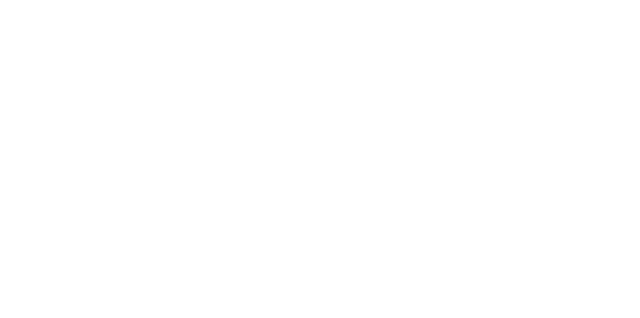
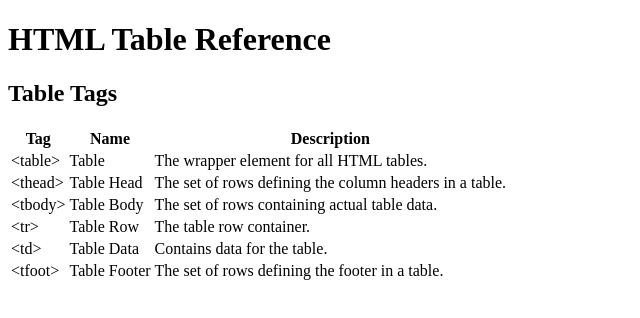
Before and after one commit to SolomanGarcia/ca-cheat-sheet, a plain HTML site: page index.html in a window 1280 px wide. Shown: the whole page, without its empty margins (0-640 px from the left). Drawn offline with Linux system fonts and the light colour scheme.

Commit message:
create first table HTML

```diff
--- a/index.html
+++ b/index.html
@@ -10,7 +10,51 @@
 </head>
 
 <body>
+  <h1>HTML Table Reference</h1>
+  <h2>Table Tags</h2>
 
+  <table>
+    <thead>
+      <tr>
+        <th>Tag</th>
+        <th>Name</th>
+        <th>Description</th>
+      </tr>
+    </thead>
+
+    <tbody>
+      <tr>
+        <td>&lt;table&gt;</td>
+        <td>Table</td>
+        <td>The wrapper element for all HTML tables.</td>
+      </tr>
+      <tr>
+        <td>&lt;thead&gt;</td>
+        <td>Table Head</td>
+        <td>The set of rows defining the column headers in a table.</td>
+      </tr>
+      <tr>
+        <td>&lt;tbody&gt;</td>
+        <td>Table Body</td>
+        <td>The set of rows containing actual table data.</td>
+      </tr>
+      <tr>
+        <td>&lt;tr&gt;</td>
+        <td>Table Row</td>
+        <td>The table row container.</td>
+      </tr>
+      <tr>
+        <td>&lt;td&gt;</td>
+        <td>Table Data</td>
+        <td>Contains data for the table.</td>
+      </tr>
+      <tr>
+        <td>&lt;tfoot&gt;</td>
+        <td>Table Footer</td>
+        <td>The set of rows defining the footer in a table.</td>
+      </tr>
+    </tbody>
+  </table>
 </body>
 
 </html>
```
